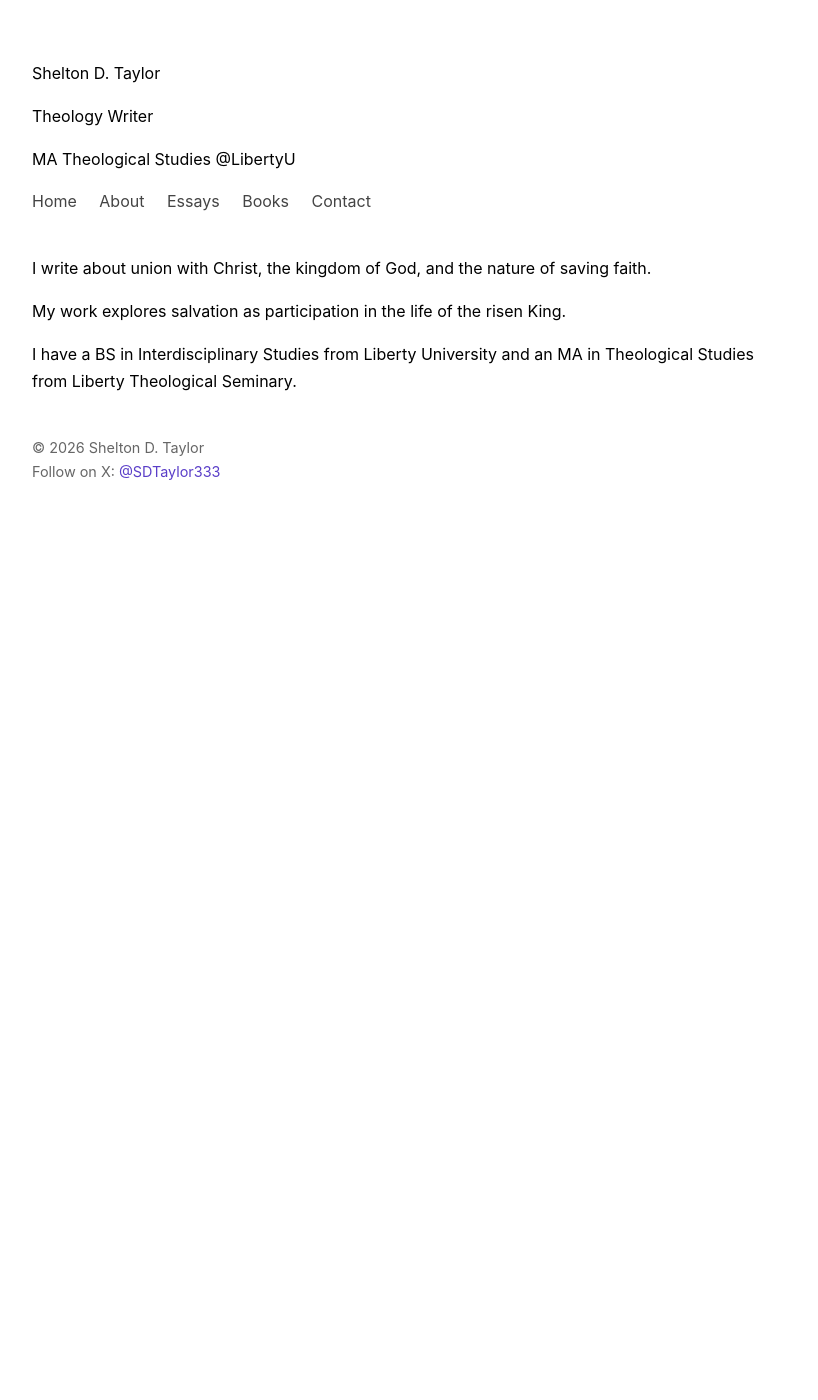
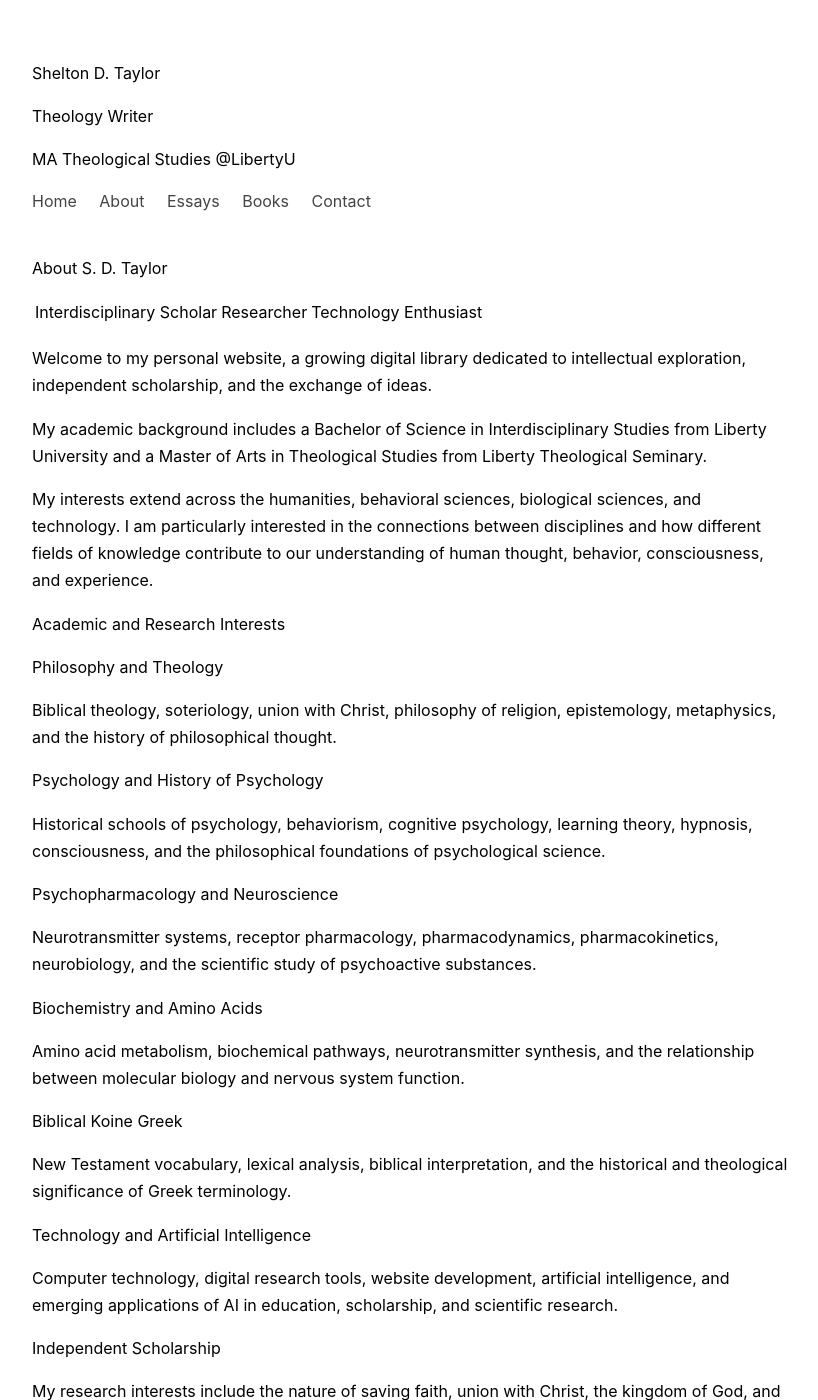
Before and after one commit to sdtaylor333/sdtaylor333.github.io, a Jekyll site: the page built from about.md, in a window 1280 px wide and 1400 px high. Shown: the whole window, without its empty margins (228-1046 px from the left). Built offline with Jekyll 4.4.1, drawn with Linux system fonts in a browser that asks for light colours; some of the changed text lies outside the part shown.

Commit message:
Update about.md

```diff
--- a/about.md
+++ b/about.md
@@ -2,9 +2,60 @@
 layout: default
 title: About
 ---
+About S. D. Taylor
 
-I write about union with Christ, the kingdom of God, and the nature of saving faith.
+Interdisciplinary Scholar | Researcher | Technology Enthusiast
 
-My work explores salvation as participation in the life of the risen King.
+Welcome to my personal website, a growing digital library dedicated to intellectual exploration, independent scholarship, and the exchange of ideas.
 
-I have a BS in Interdisciplinary Studies from Liberty University and an MA in Theological Studies from Liberty Theological Seminary.
+My academic background includes a Bachelor of Science in Interdisciplinary Studies from Liberty University and a Master of Arts in Theological Studies from Liberty Theological Seminary.
+
+My interests extend across the humanities, behavioral sciences, biological sciences, and technology. I am particularly interested in the connections between disciplines and how different fields of knowledge contribute to our understanding of human thought, behavior, consciousness, and experience.
+
+Academic and Research Interests
+
+Philosophy and Theology
+
+Biblical theology, soteriology, union with Christ, philosophy of religion, epistemology, metaphysics, and the history of philosophical thought.
+
+Psychology and History of Psychology
+
+Historical schools of psychology, behaviorism, cognitive psychology, learning theory, hypnosis, consciousness, and the philosophical foundations of psychological science.
+
+Psychopharmacology and Neuroscience
+
+Neurotransmitter systems, receptor pharmacology, pharmacodynamics, pharmacokinetics, neurobiology, and the scientific study of psychoactive substances.
+
+Biochemistry and Amino Acids
+
+Amino acid metabolism, biochemical pathways, neurotransmitter synthesis, and the relationship between molecular biology and nervous system function.
+
+Biblical Koine Greek
+
+New Testament vocabulary, lexical analysis, biblical interpretation, and the historical and theological significance of Greek terminology.
+
+Technology and Artificial Intelligence
+
+Computer technology, digital research tools, website development, artificial intelligence, and emerging applications of AI in education, scholarship, and scientific research.
+
+Independent Scholarship
+
+My research interests include the nature of saving faith, union with Christ, the kingdom of God, and salvation understood as participation in the life of the risen Christ.
+
+I am also developing an interdisciplinary educational reference library, beginning with an alphabetical encyclopedia of the history of psychology.
+
+This project will expand to include philosophical studies, biblical Greek word studies, psychopharmacology, neuroscience, and biochemistry.
+
+Technology and Digital Projects
+
+I have a longstanding interest in technology and its practical applications. This website serves as a platform for developing digital reference materials, organizing research, exploring web technologies, and experimenting with emerging AI-assisted educational tools.
+
+Future additions may include technology projects, professional experience, a technical résumé, and commentary on artificial intelligence.
+
+The Purpose of This Website
+
+This website is a personal intellectual workspace and a developing public resource.
+
+Its purpose is simple: to explore ideas, connect disciplines, preserve research, and make knowledge accessible.
+
+Learning is a lifelong undertaking, and intellectual curiosity does not have an expiration date.
```
